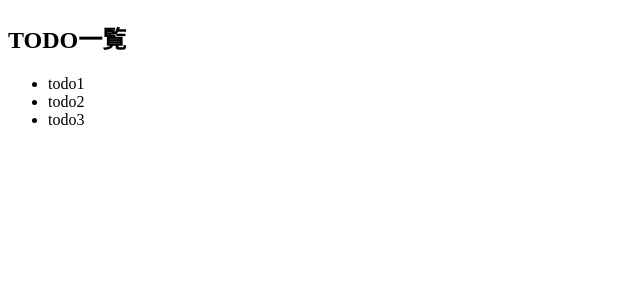
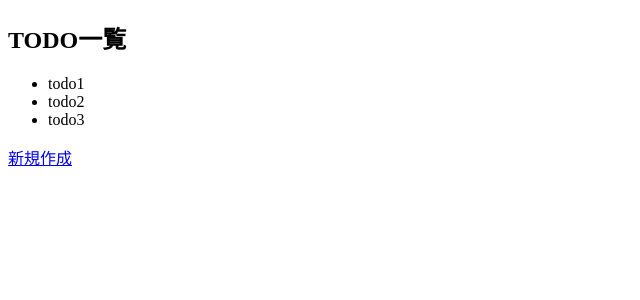
Before and after one commit to takamai0611/Vue-todo, a Vue app: page / in a window 1280 px wide. Shown: the top 300 px of the page, without its empty margins (0-640 px from the left). Built offline with nearby package versions, Linux system fonts and the light colour scheme.

Commit message:
add:TODOを作成する

```diff
--- a/src/router/index.ts
+++ b/src/router/index.ts
@@ -1,11 +1,17 @@
 import { createRouter, createWebHistory, RouteRecordRaw } from 'vue-router'
 import Todos from '@/views/todo.vue'
+import AddTodo from '@/views/AddTodo.vue'
 
 const routes: Array<RouteRecordRaw> = [
   {
     path: '/',
     name: 'Todos',
     component: Todos
+  },
+  {
+    path: '/new',
+    name: 'AddTodo',
+    component: AddTodo
   }
 ]
 
--- /dev/null
+++ b/src/views/AddTodo.vue
@@ -0,0 +1,6 @@
+<template>
+    <router-view></router-view>
+</template>
+
+<script lang="ts">
+</script>
--- a/src/views/todo.vue
+++ b/src/views/todo.vue
@@ -5,6 +5,7 @@
       {{ todo.title }}
     </li>
   </ul>
+  <router-link to="/new">新規作成</router-link>
 </template>
 
 <script lang="ts">
```
Also changed, not shown: history/20230325.md (+2 -0 lines).
